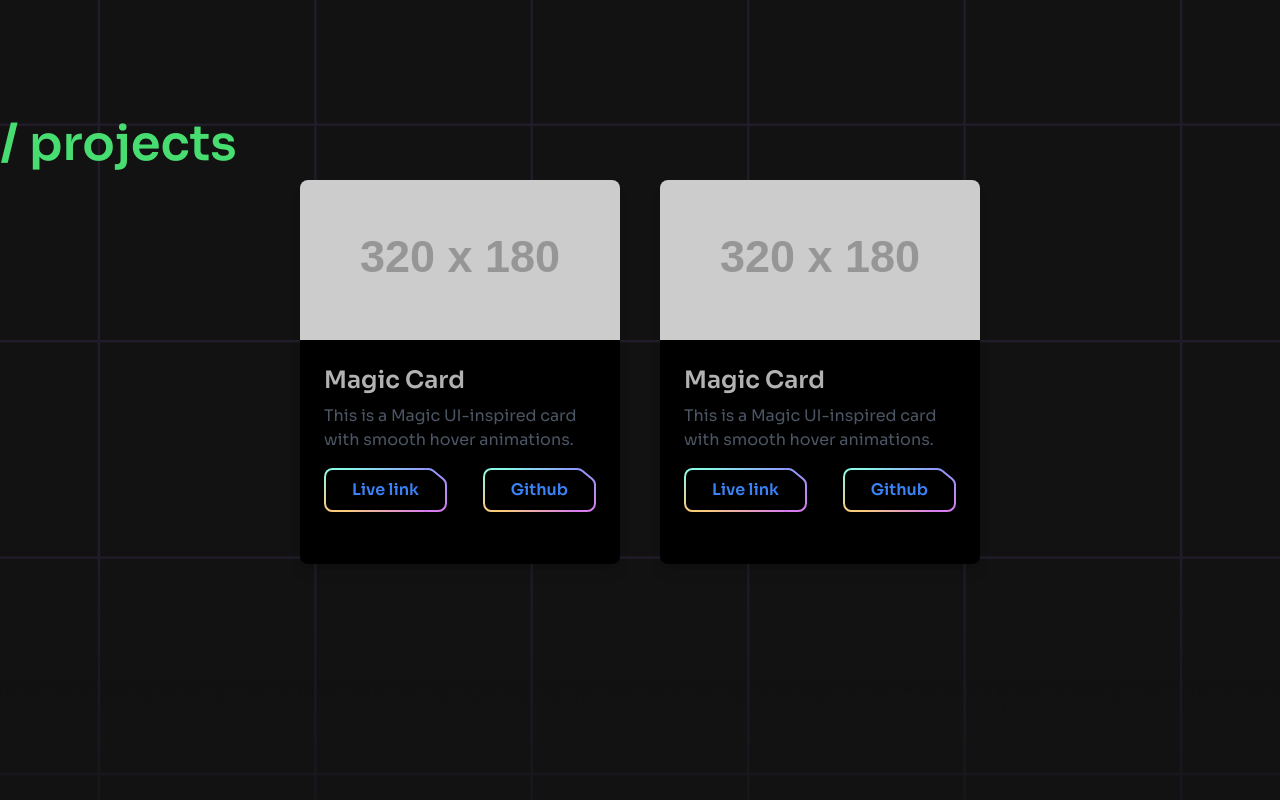
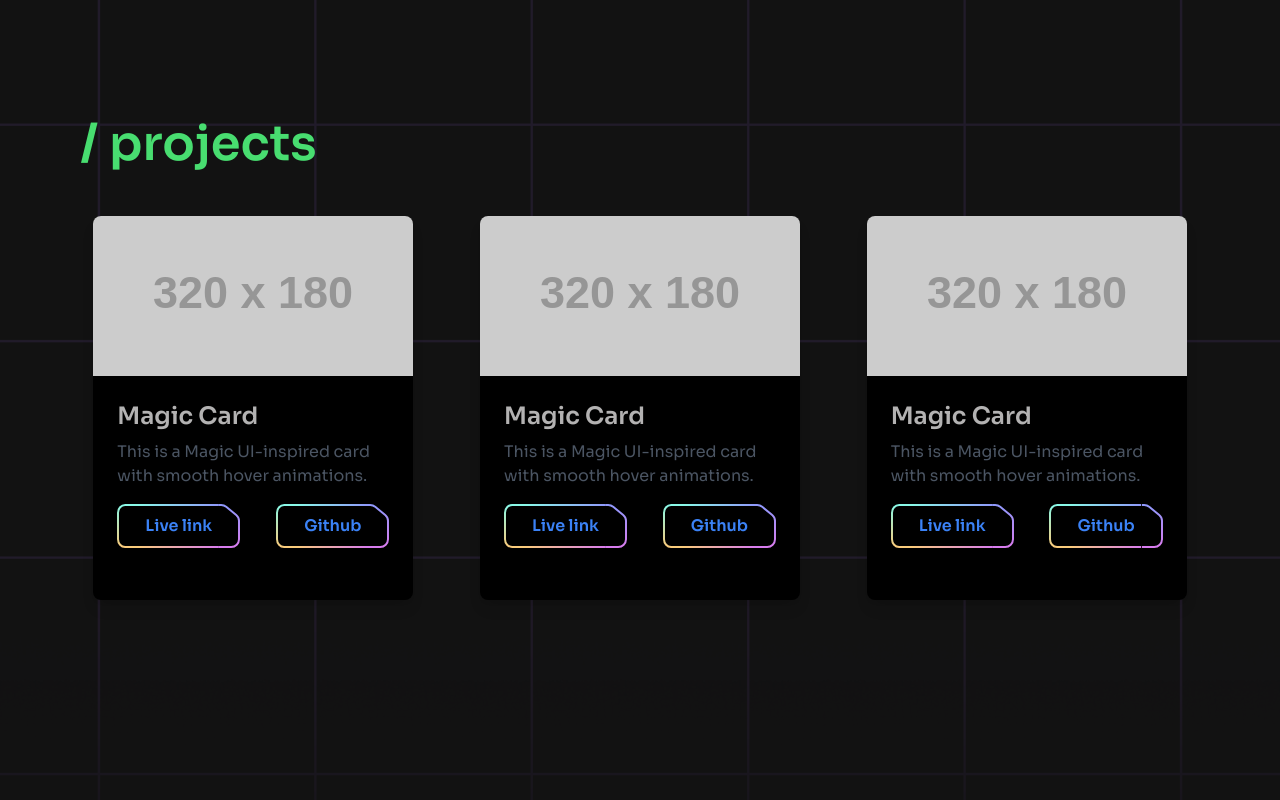
Before and after one commit to rahmanabdulquadir/rahman-aq-portfolio, a React (Vite) app: page / in a window 1280 px wide. Shown: the part 1580-2380 px from the top of the page. Built offline with nearby package versions, Linux system fonts and the light colour scheme.

Commit message:
projects section created successfully

```diff
--- a/src/index.css
+++ b/src/index.css
@@ -23,7 +23,7 @@
 
 
 .space-x-y{
-  max-width: 80rem;
+  max-width: 70rem;
   min-height: 100vh;
   margin: 0 auto;
 }
--- a/src/sections/About.jsx
+++ b/src/sections/About.jsx
@@ -7,7 +7,7 @@ const About = () => {
       className="space-x-y  flex flex-col-reverse lg:flex-row items-center justify-center"
     >
       <div className="flex-1 lg:w-2/4 w-full lg:text-start text-center">
-        <h2 className="hidden lg:block text-5xl lg:text-start text-center  text-[#ff776f] font-bold mb-16">
+        <h2 className="hidden lg:block text-5xl lg:text-start text-center text-[#ff776f] font-bold mb-16">
           / about me
         </h2>
 
@@ -15,7 +15,7 @@ const About = () => {
           <h3 className="text-4xl font-semibold mb-4 bg-gradient-to-r from-cyan-500 via-blue-500 to-purple-500 bg-clip-text text-transparent">
             Front-end Developer
           </h3>
-          <p className="mb-6 lg:w-[700px] lg:text-start text-center text-lg lg:text-2xl leading-loose">
+          <p className="mb-6 lg:w-[600px] lg:text-start text-center text-lg lg:text-xl leading-loose">
             Hey there, I am Rahman Abdul Quadir, a web developer with a twist of
             unconventional creativity.I have great interest in full-stack
             development, artificial intelligence, human-computer interactions,
@@ -29,8 +29,8 @@ const About = () => {
           </div>
         </div>
       </div>
-      <div className=" flex flex-col justify-center mt-10 lg:mt-0">
-        <h2 className="lg:hidden block text-2xl lg:text-start text-center text-[#ff776f] font-bold mb-16">
+      <div className=" flex flex-col justify-center lg:mt-0">
+        <h2 className="lg:hidden block text-2xl lg:text-start text-center text-[#ff776f] font-bold mb-12">
           / about me
         </h2>
         <img
--- a/src/sections/Projects.jsx
+++ b/src/sections/Projects.jsx
@@ -15,17 +15,26 @@ const projects = [
     image: "path-to-image",
     link: "https://project-two.com",
   },
+  {
+    id: 2,
+    title: "Project Two",
+    description: "A brief description of Project Two.",
+    image: "path-to-image",
+    link: "https://project-two.com",
+  },
   // Add more projects as needed
 ];
 
 const Projects = () => {
   return (
     <div className="space-x-y">
-      <h2 className="lg:text-5xl text-2xl lg:text-start text-center text-[#48dd70] font-bold mb-3">
+
+      <div>
+      <h2 className="lg:text-5xl text-2xl lg:text-start text-center text-[#48dd70] font-bold mb-12">
           / projects <span className="slate w-3 h-10"></span>
         </h2>
 
-      <div className="flex justify-center items-center gap-x-10">
+        <div className="grid grid-cols-1 place-items-center lg:grid-cols-3 gap-10 justify-center items-center mt-10">
           {projects.map((project) => (
             <div
               key={project.id}
@@ -65,6 +74,7 @@ const Projects = () => {
           ))}
         </div>
       </div>
+    </div>
   );
 };
 
--- a/src/sections/Skills.jsx
+++ b/src/sections/Skills.jsx
@@ -1,6 +1,6 @@
 const Skills = () => {
   return (
-    <div className="space-x-y">
+    <div className="space-x-y py-24">
       <h2 className="lg:text-5xl text-2xl lg:text-start text-center text-[#FFC876] font-bold mb-3">
         / Skills <span className="slate w-3 h-10"></span>
       </h2>
```
Lines whose indentation alone changed are shown as unchanged.
